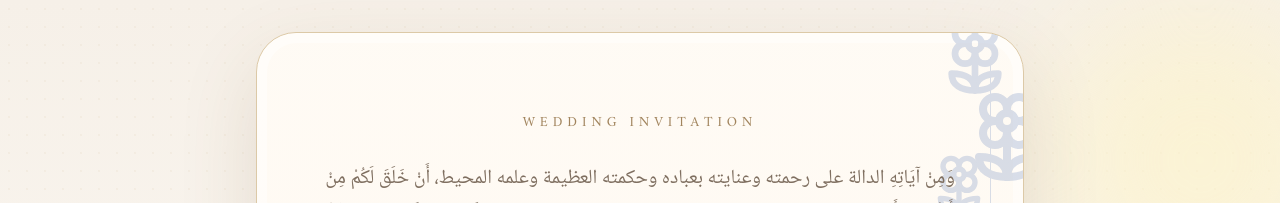
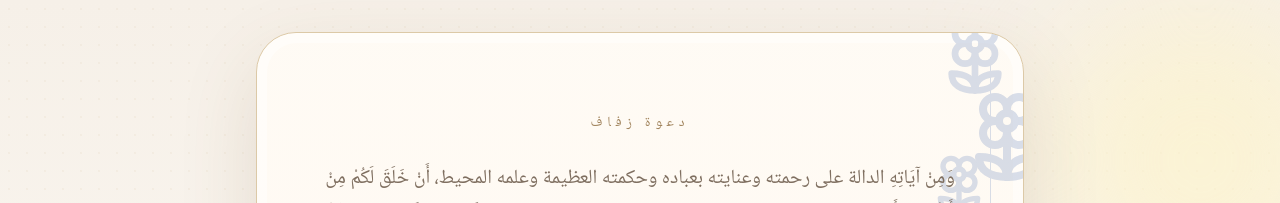
Before and after one commit to al-bceriny/Wedding-Invite, a React (Vite) app: page / in a window 1280 px wide. Shown: the top 203 px of the page. Built offline with nearby package versions, Linux system fonts and the light colour scheme.

Commit message:
Add Telegram RSVP notifications

```diff
--- a/src/App.tsx
+++ b/src/App.tsx
@@ -82,7 +82,7 @@ export default function WeddingInvitePortfolioPage() {
 
           <div className="relative px-6 py-12 text-center sm:px-10 sm:py-16 lg:px-16 lg:py-20">
             <p className="text-xs tracking-[0.35em] text-[#a1845d] uppercase sm:text-sm">
-              wedding invitation
+              دعوة زفاف
             </p>
 
             <p className="mt-7 text-lg leading-9 text-[#7f6f60] sm:text-xl">
```
